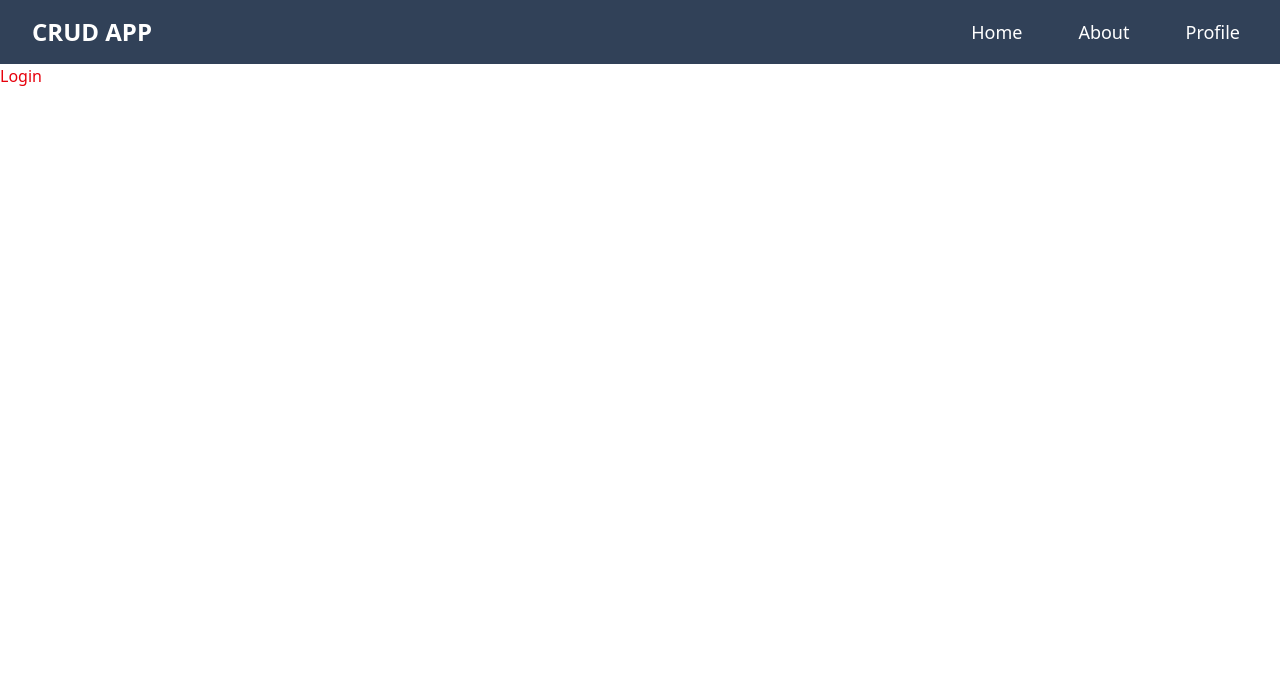
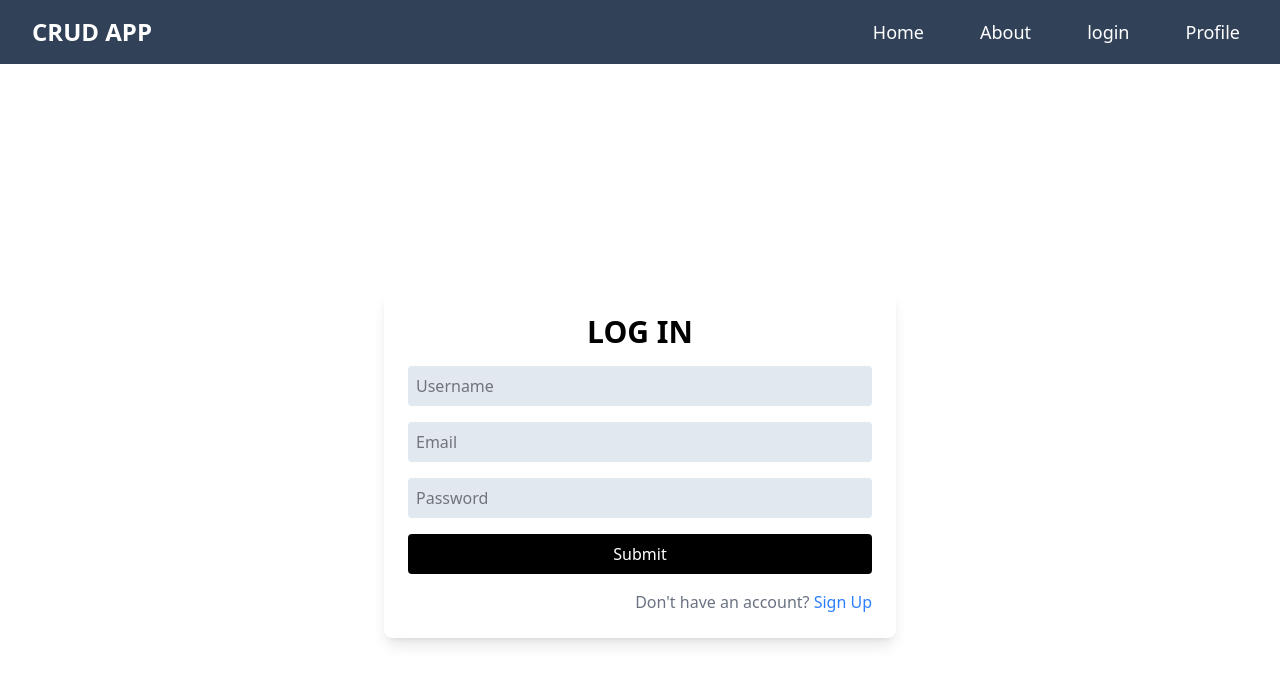
Before and after one commit to Abu-xz/mern-app, a React (Vite) app in the folder client/: page /login in a window 1280 px wide. Shown: the top 684 px of the page. Built offline with nearby package versions, Linux system fonts and the light colour scheme.

Commit message:
sign up and login UI completed

```diff
--- a/client/src/components/Header.jsx
+++ b/client/src/components/Header.jsx
@@ -8,9 +8,10 @@ const Header = () => {
                 <h1 className=' text-md font-bold md:text-2xl'>CRUD APP</h1>
             </Link>
             <nav className='flex'>
-                <ul className='flex justify-evenly gap-x-10'>
+                <ul className='flex justify-evenly gap-x-5 md:gap-x-10'>
                     <Link to={'/'} className='cursor-pointer hover:text-slate-400 px-2 rounded text-sm md:text-lg'>Home</Link>
                     <Link to={'/about'} className='cursor-pointer hover:text-slate-400 px-2 rounded text-sm md:text-lg'>About</Link>
+                    <Link to={'/login'} className='cursor-pointer hover:text-slate-400 px-2 rounded text-sm md:text-lg'>login</Link>
                     <Link to={'/profile'} className='cursor-pointer hover:text-slate-400 px-2 rounded text-sm md:text-lg'>Profile</Link>
                 </ul>
             </nav>
--- a/client/src/pages/Login.jsx
+++ b/client/src/pages/Login.jsx
@@ -1,10 +1,21 @@
 import React from 'react'
+import { Link } from 'react-router-dom'
 
 const Login = () => {
   return (
-    <div className='text-red-600'>
-    Login
-  </div>
+    <div className="flex flex-col justify-center items-center min-h-screen  p-4">
+            <div className="bg-white p-6 rounded-lg shadow-lg max-w-lg w-full">
+                <h1 className="text-3xl text-center font-bold uppercase">Log in</h1>
+                <form className="flex flex-col gap-4 mt-4">
+                    <input type="text" className="bg-slate-200 p-2 rounded" placeholder="Username" />
+                    <input type="email" className="bg-slate-200 p-2 rounded" placeholder="Email" />
+                    <input type="password" className="bg-slate-200 p-2 rounded" placeholder="Password" />
+                    <button className="bg-black text-white p-2 rounded hover:bg-gray-800 transition">Submit</button>
+                </form>
+                <p className='mt-4 text-end text-gray-500'> Don't have an account? <Link className='text-blue-500' to={'/signup'}>Sign Up</Link></p>
+            </div>
+        </div>
+
   )
 }
 
--- a/client/src/pages/Signup.jsx
+++ b/client/src/pages/Signup.jsx
@@ -1,10 +1,21 @@
 import React from 'react'
+import { Link } from 'react-router-dom'
 
 const Signup = () => {
     return (
-        <div className='text-red-600'>
-            Signup
+        <div className="flex flex-col justify-center items-center min-h-screen  p-4">
+            <div className="bg-white p-6 rounded-lg shadow-lg max-w-lg w-full">
+                <h1 className="text-3xl text-center font-bold uppercase">Sign Up</h1>
+                <form className="flex flex-col gap-4 mt-4">
+                    <input type="text" className="bg-slate-200 p-2 rounded" placeholder="Username" />
+                    <input type="email" className="bg-slate-200 p-2 rounded" placeholder="Email" />
+                    <input type="password" className="bg-slate-200 p-2 rounded" placeholder="Password" />
+                    <button className="bg-black text-white p-2 rounded hover:bg-gray-800 transition">Submit</button>
+                </form>
+                <p className='mt-4 text-end text-gray-500'>Already have an account? <Link className='text-blue-500' to={'/login'}>Login</Link></p>
+            </div>
         </div>
+
     )
 }
 
```
